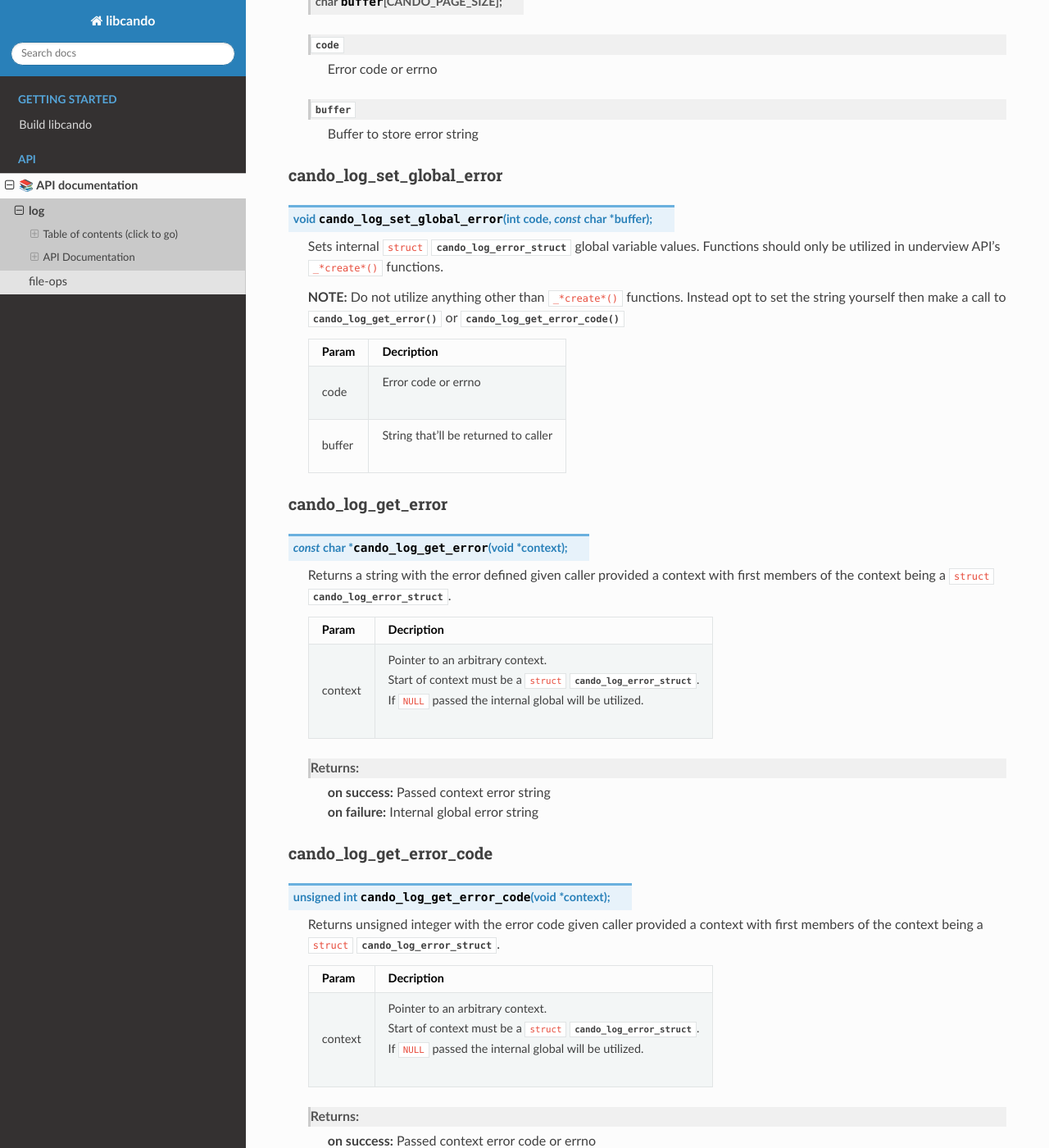
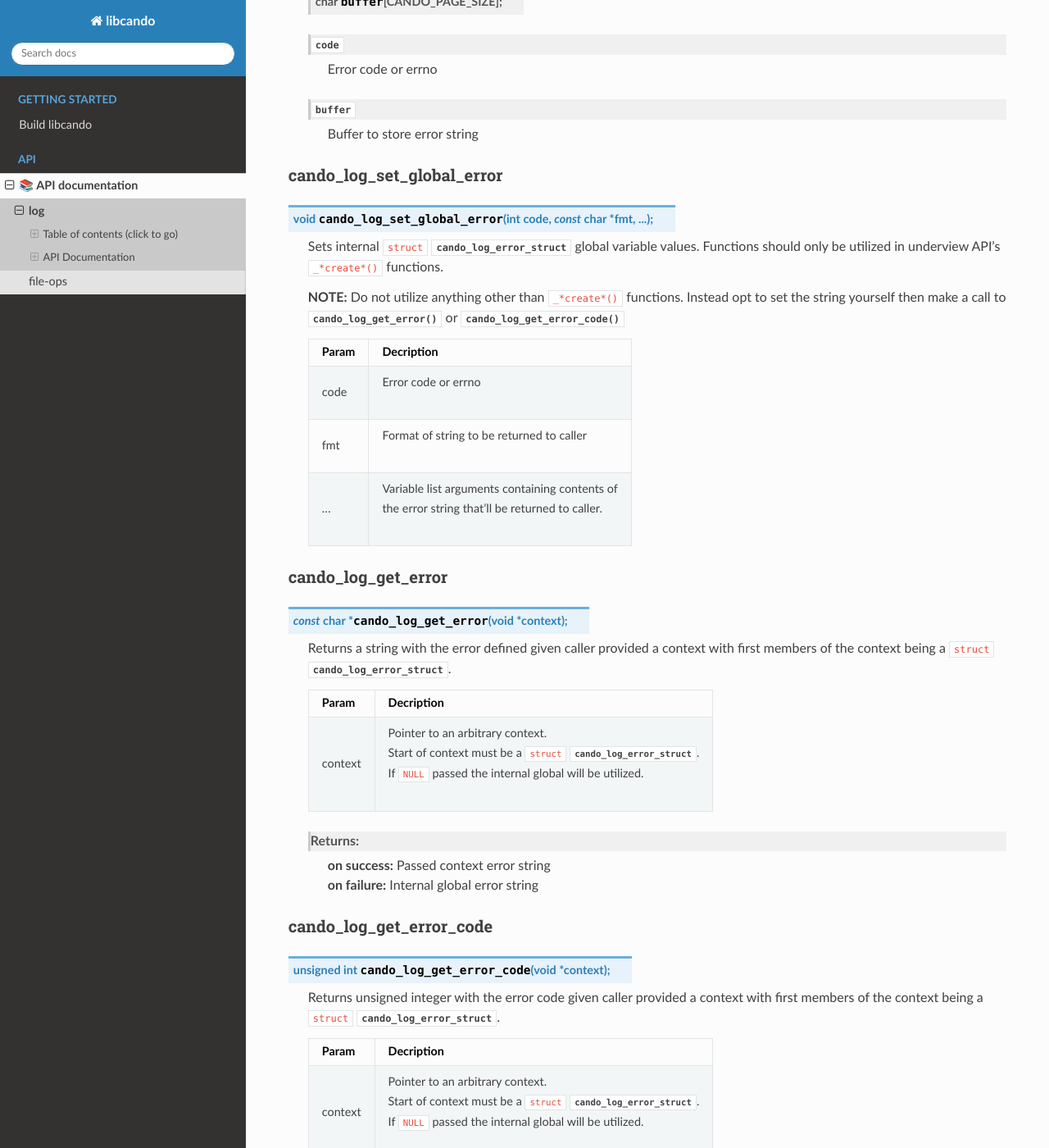
Before and after one commit to under-view/libcando, a Sphinx documentation site: the page built from docs/log.rst, in a window 1280 px wide and 1400 px high, scrolled down 2926 px. Shown: the whole window at 82% size. Built offline with Sphinx 7.4.7 and the Read the Docs theme 3.1.0, drawn with Linux system fonts in a browser that asks for light colours; formulas are drawn with MathJax 3; some of the changed text lies outside the part shown.

Commit message:
log: update cando_log_set_global_error to use variable length args
Signed-off-by: Vincent Davis Jr <vince@underview.tech>

```diff
--- a/docs/log.rst
+++ b/docs/log.rst
@@ -162,7 +162,7 @@ cando_log_error_struct
 cando_log_set_global_error
 ==========================
 
-.. c:function:: void cando_log_set_global_error(int code, const char *buffer);
+.. c:function:: void cando_log_set_global_error(int code, const char *fmt, ...);
 
 	Sets internal ``struct`` :c:struct:`cando_log_error_struct` global
 	variable values. Functions should only be utilized
@@ -179,8 +179,11 @@ cando_log_set_global_error
 	          - Decription
 		* - code
 		  - | Error code or errno
-		* - buffer
-		  - | String that'll be returned to caller
+		* - fmt
+		  - | Format of string to be returned to caller
+		* - ...
+		  - | Variable list arguments containing contents of
+		    | the error string that'll be returned to caller.
 
 ===================
 cando_log_get_error
@@ -241,11 +244,6 @@ cando_log_time
 	Provides applications/library way to write to an open file
 	with a time stamp and ansi color codes to colorize
 	different message.
-
-	Parameters:
-		| **type:** The type of color to use with log
-		| **fmt:** Format of the log passed to va_args
-		| **... :** Variable list arguments
 
 	.. list-table::
 		:header-rows: 1
```
Also changed, not shown: 2 other files.
